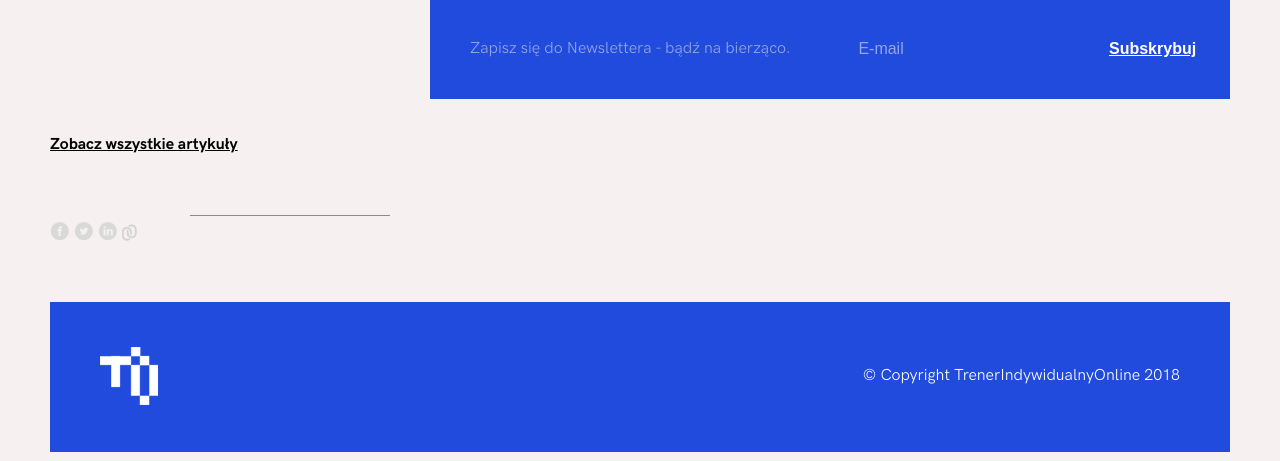
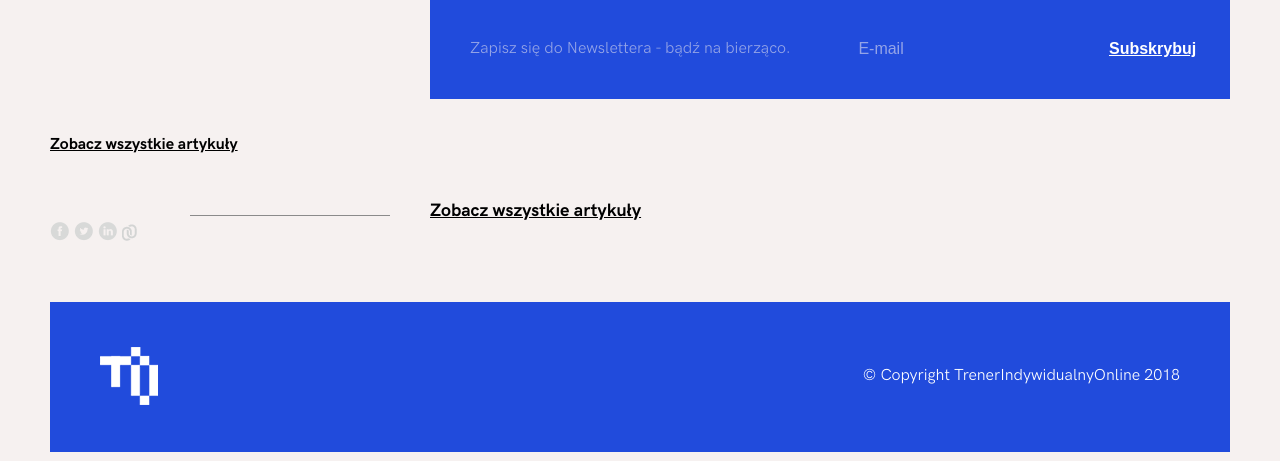
Before and after one commit to qu4ku/t-website-django, a Django app: template src/templates/post.html in a window 1280 px wide. Shown: the part 220-681 px from the top of the page. Run offline with Django 3.2, Linux system fonts and the light colour scheme; the template is opened without the code that fills it, so the values that code supplies are empty; parts of the project's set-up code (start-up, migrations or seed data) failed here and were passed over; some libraries are stand-ins or nearby versions.

Commit message:
all articles button

```diff
--- a/src/static/css/style.css
+++ b/src/static/css/style.css
@@ -877,6 +877,8 @@ input[type=text]::selection {
 	margin: 20px 0 50px 0;
 }
 
+
+
 .button-post {
 	margin: auto;
 	text-align: center;
@@ -902,6 +904,12 @@ input[type=text]::selection {
 	text-decoration: underline;
 }
 
+.text-link-post-bottom {
+	font-size: 18px;
+	text-decoration: underline;
+	font-weight: bold;
+}
+
 .button-pagination {
 	margin: 0 3px;
 	width: 35px;
--- a/src/templates/post.html
+++ b/src/templates/post.html
@@ -57,8 +57,10 @@
 						<a class="article-post-title" href="{{ post.get_absolute_url }}"><h1>{{ post.title }}</h1></a>
 						{% if post.image %}<img class="article-post-image" src="{{ post.image.url }}" alt="">{% endif %}
 
-						<p class="article-post-meat"><div>{{ post.content|safe }}</div>
+						<p class="article-post-meat">
+							<div>{{ post.content|safe }}</div>
 						</p>
+						<a class="text-link text-link-post-bottom" href="{% url 'articles' %}">Zobacz wszystkie artykuły</a>
 					</div>
 			</div>
 
```
